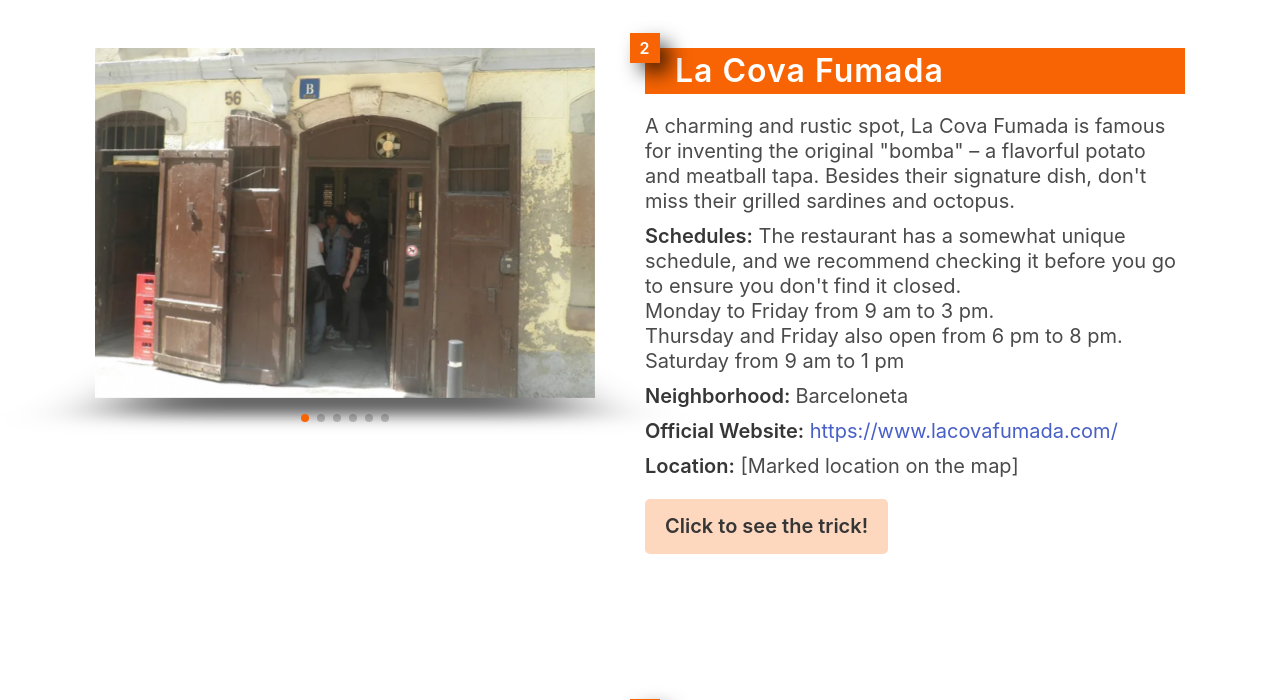
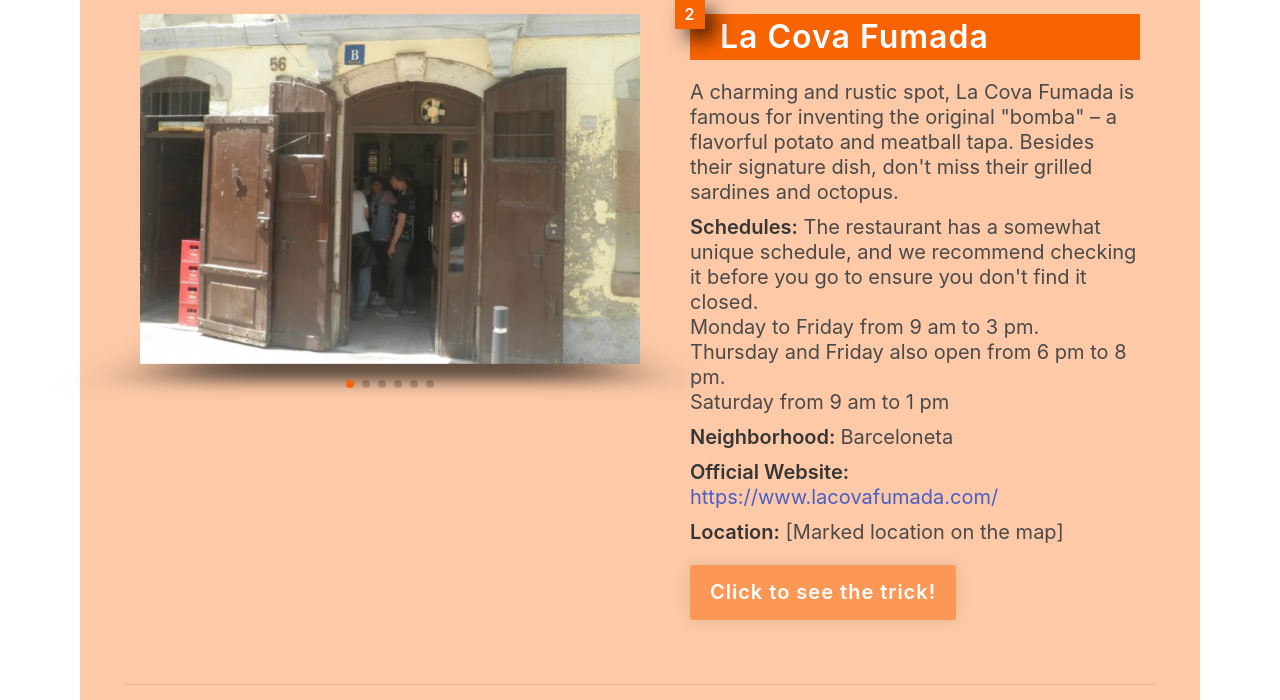
Before and after one commit to gonzaf24/highlightsbarcelona, a PHP site: page /index.php?vista=tapas in a window 1280 px wide. Shown: the part 1099-1799 px from the top of the page. Run offline with PHP 8.4, Linux system fonts and the light colour scheme; some libraries are stand-ins or nearby versions; grey boxes are pictures that could not be loaded.

Commit message:
tricks-fliper

```diff
--- a/css/estilos.css
+++ b/css/estilos.css
@@ -74,13 +74,27 @@ body::-webkit-scrollbar {
   align-items: flex-start;
   justify-content: center;
   gap: 35px;
+  background-color: #f8640359;
+  padding: 45px;
 }
 
 /* // - Article - // */
 .article {
   /* border: 1px solid #434051; /* Color del borde del artículo */
   border-radius: 5px;
-  padding-bottom: 100px;
+  position: relative;
+}
+
+.article:not(:last-child)::after {
+  content: "";
+  display: block;
+  height: 1px;
+  background-color: #0000001a;
+  position: absolute;
+  bottom: 0px;
+  width: 100%;
+  left: 0px;
+  right: 0px;
 }
 
 .article-container {
@@ -137,6 +151,10 @@ body::-webkit-scrollbar {
 }
 
 @media (min-width: 0px) and (max-width: 900px) {
+  .articles-container {
+    padding: 20px 10px;
+  }
+
   .article-container {
     flex-direction: column;
   }
--- a/css/trick-fliper.css
+++ b/css/trick-fliper.css
@@ -1,6 +1,6 @@
 .trick-card {
-  width: 100%;
-  max-height: 60px;
+  width: fit-content;
+  height: auto;
   cursor: pointer;
   background-color: #f8640359;
 }
@@ -10,7 +10,9 @@
   box-shadow: 0 0 15px rgba(0, 0, 0, 0.1);
   transform-style: preserve-3d;
   transition: transform 0.5s;
-  position: relative;
+
+  display: flex;
+  flex-direction: column;
 }
 
 .trick-card-content.active {
@@ -19,21 +21,26 @@
 
 .front,
 .back {
-  color: #434051;
+  color: white !important;
+  font-weight: 600;
+  letter-spacing: 1px;
   text-align: left;
   backface-visibility: hidden;
-  position: absolute;
   border-radius: 5px;
   padding: 15px 20px;
   margin-bottom: 0px !important;
 }
 
 .front {
-  background: #f8640340;
+  order: 1;
+  background: #ff650036;
   transform: rotateY(0deg);
+  color: white !important;
 }
 
 .back {
+  order: 2;
+  display: none;
   background: #434051;
   color: white;
   transform: rotateY(180deg);
@@ -70,3 +77,11 @@
   color: #f86403;
   text-decoration: underline;
 }
+
+.trick-card-content.active .front {
+  display: none;
+}
+
+.trick-card-content.active .back {
+  display: block;
+}
--- a/vistas/tapas.php
+++ b/vistas/tapas.php
@@ -55,7 +55,7 @@
                     <div class="trick-card">
                         <div class="trick-card-content">
                             <div class="front subtitle">
-                                <strong>Click to see the trick!</strong>
+                                Click to see the trick!
                             </div>
                             <div class="back" data-title="TRICK">
                                 <div class="do-login-container">
@@ -115,7 +115,7 @@
                     <div class="trick-card">
                         <div class="trick-card-content" >
                             <div class="front subtitle">
-                                <strong>Click to see the trick!</strong>
+                                Click to see the trick!
                             </div>
                             <div class="back" data-title="TRICK">
                                 <p>You can call to ensure they're open. Here's the number: 📞 Phone: +34 932 21 40 61<p>
@@ -163,7 +163,7 @@
                     <div class="trick-card">
                         <div class="trick-card-content" >
                             <div class="front subtitle">
-                                <strong>Click to see the trick!</strong>
+                                Click to see the trick!
                             </div>
                             <div class="back" data-title="TRICK">
                                 <p>It's closed temporary<p>
@@ -217,7 +217,7 @@
                     <div class="trick-card">
                         <div class="trick-card-content">
                             <div class="front subtitle">
-                                <strong>Click to see the trick!</strong>
+                                Click to see the trick!
                             </div>
                             <div class="back" data-title="TRICK">
                                 <div class="do-login-container">
@@ -275,7 +275,7 @@
                     <div class="trick-card">
                         <div class="trick-card-content">
                             <div class="front subtitle">
-                                <strong>Click to see the trick!</strong>
+                                Click to see the trick!
                             </div>
                             <div class="back" data-title="TRICK">
                                 <div class="do-login-container">
@@ -289,4 +289,11 @@
             </div>
         </div>
      </div>
+
+
+     <div class="articles-container">
+
+        <h1 class="title">Tapas places by neighborhood </h1>
+
+    </div>
 </section>
```
